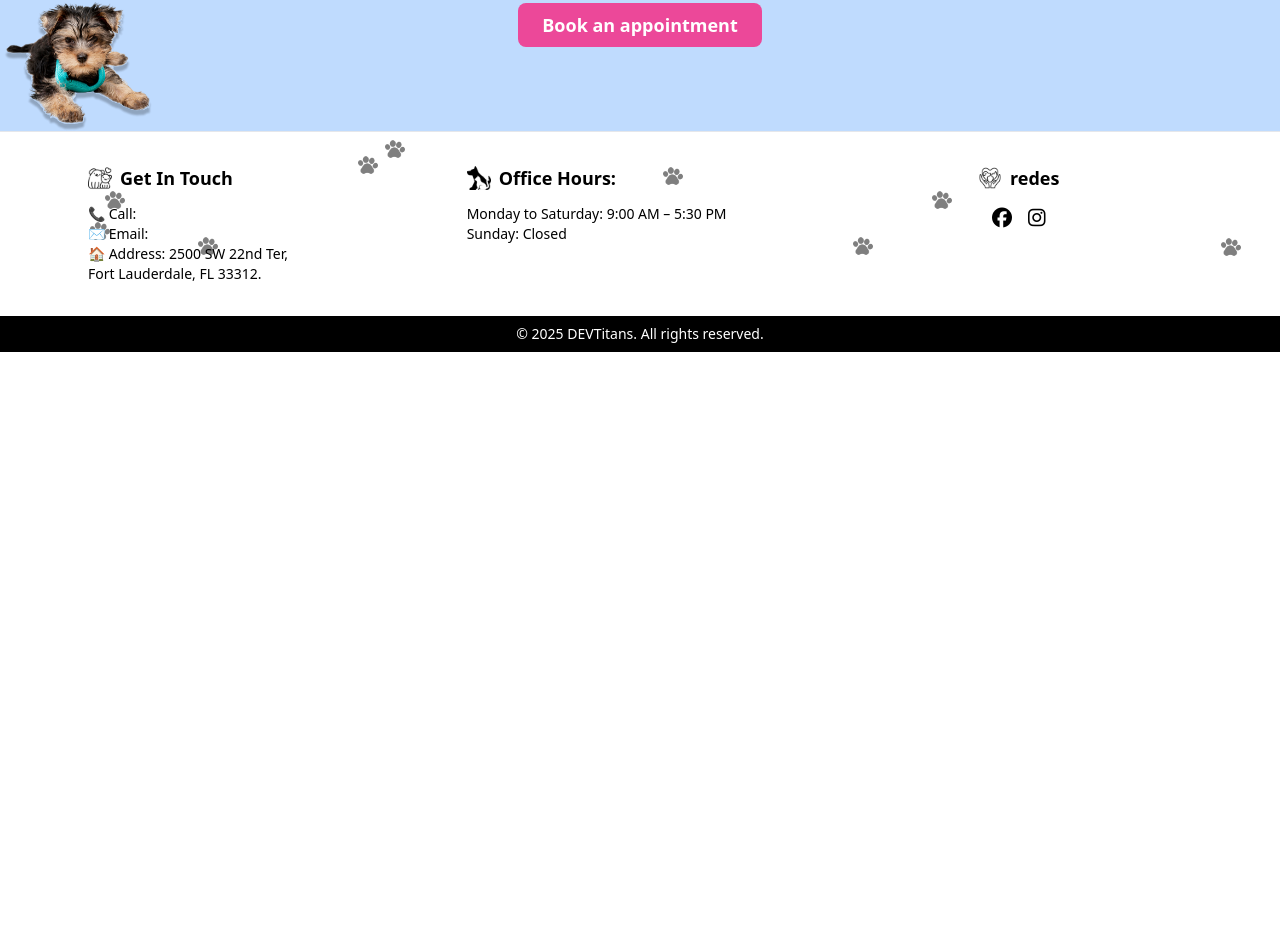
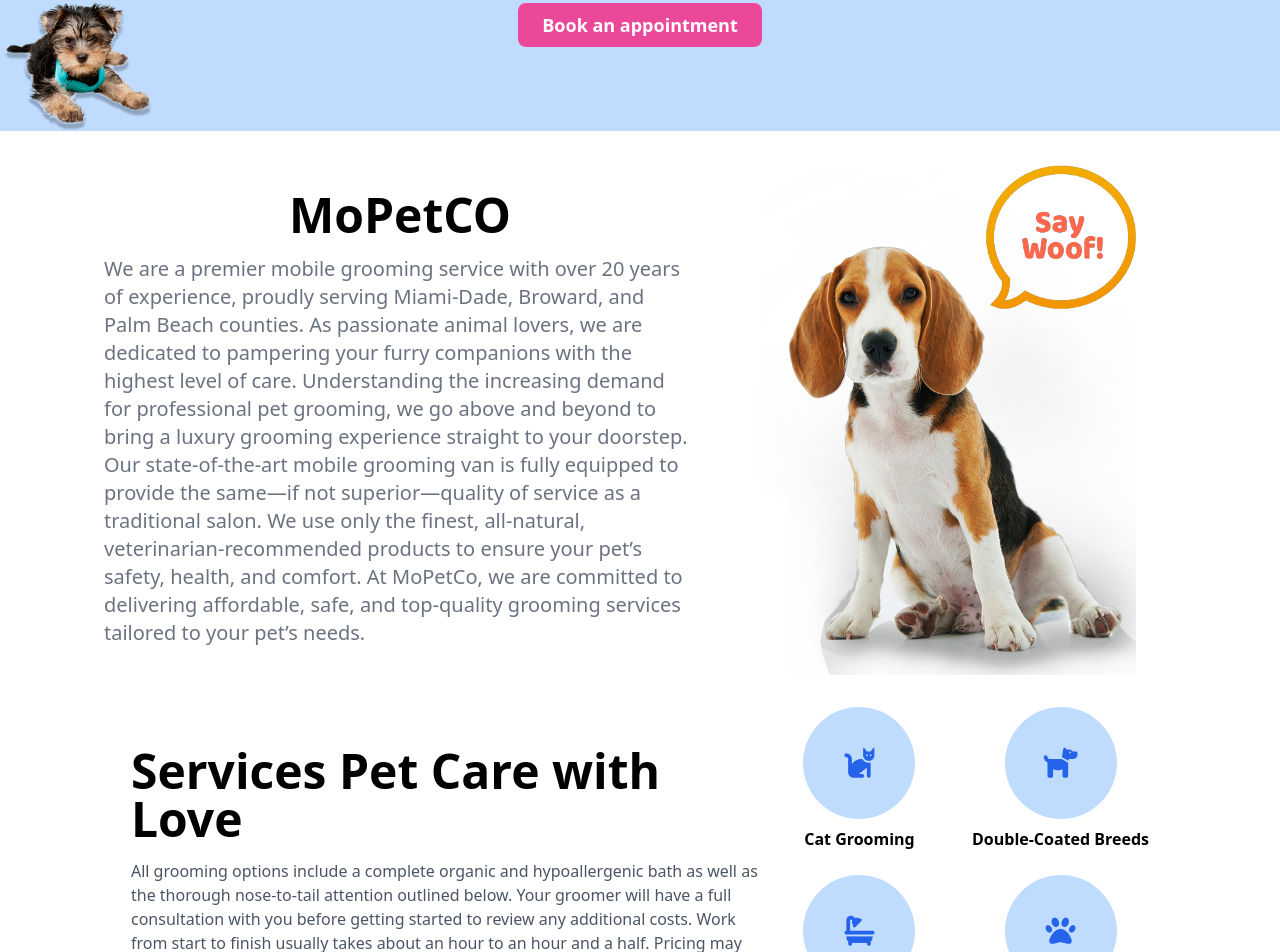
Before and after one commit to DETDevs/MoPetCo.App, a React (Vite) app: page / in a window 1280 px wide. Shown: the part 293-1245 px from the top of the page. Before the commit the page ends 800 px from the top, so only its background shows below. Built offline with nearby package versions, Linux system fonts and the light colour scheme.

Commit message:
t-devp: add seccion de about y services

```diff
--- a/src/App.tsx
+++ b/src/App.tsx
@@ -1,5 +1,5 @@
-import { Footer } from "./components/Footer";
-import { Header } from "./components/Header";
+import { Footer } from "./components/ui/Footer";
+import { Header } from "./components/ui/Header";
 import { HomePage } from "./pages/HomePage";
 
 export const App = () => {
--- a/src/components/Footer.tsx
+++ b/src/components/ui/Footer.tsx
@@ -1,5 +1,5 @@
 import { useEffect, useState } from "react";
-import { PawPrint } from "../types/paw";
+import { PawPrint } from "../../types/paw";
 
 export const Footer = () => {
   const [paws, setPaws] = useState<PawPrint[]>([]);
--- a/src/components/Header.tsx
+++ b/src/components/ui/Header.tsx
@@ -1,5 +1,5 @@
 import { useEffect, useState } from "react";
-import { PawPrint } from "../types/paw";
+import { PawPrint } from "../../types/paw";
 
 export const Header = () => {
   const [menuOpen, setMenuOpen] = useState(false);
@@ -44,7 +44,7 @@ export const Header = () => {
         {/* Desktop Nav */}
         <nav className="hidden md:flex space-x-6 items-center z-10">
           <a href="#" className="text-gray-700 hover:text-blue-600 font-medium">Home</a>
-          <a href="#" className="text-gray-700 hover:text-blue-600 font-medium">About</a>
+          <a href="#about" className="text-gray-700 hover:text-blue-600 font-medium">About</a>
           <a href="#" className="text-gray-700 hover:text-blue-600 font-medium">Services</a>
           <a href="#" className="text-gray-700 hover:text-blue-600 font-medium">Gallery</a>
           <a href="#" className="text-gray-700 hover:text-blue-600 font-medium">Contact</a>
--- /dev/null
+++ b/src/components/ui/Home/AboutSection.tsx
@@ -0,0 +1,33 @@
+export const AboutSection = () => {
+  return (
+    <div
+      id="about"
+      className="flex flex-col md:flex-row w-full h-auto items-center justify-center mt-12"
+    >
+      <div className="w-full md:w-1/2 flex justify-center items-center flex-col lg:w-[24rem] xl:w-[37rem]">
+        <h1 className="text-5xl font-bold mb-4">MoPetCO</h1>
+        <p className="text-xl text-gray-500 w-[22rem] md:w-[25rem] lg:w-full">
+          We are a premier mobile grooming service with over 20 years of
+          experience, proudly serving Miami-Dade, Broward, and Palm Beach
+          counties. As passionate animal lovers, we are dedicated to pampering
+          your furry companions with the highest level of care. Understanding
+          the increasing demand for professional pet grooming, we go above and
+          beyond to bring a luxury grooming experience straight to your
+          doorstep. Our state-of-the-art mobile grooming van is fully equipped
+          to provide the same—if not superior—quality of service as a
+          traditional salon. We use only the finest, all-natural,
+          veterinarian-recommended products to ensure your pet’s safety, health,
+          and comfort. At MoPetCo, we are committed to delivering affordable,
+          safe, and top-quality grooming services tailored to your pet’s needs.
+        </p>
+      </div>
+      <div className="flex justify-center items-center md:w-[20rem] lg:w-[30rem] lg:h-[30rem]">
+        <img
+          src="/assets/home_header-1.png"
+          alt=""
+          className="h-auto lg:h-[32rem] lg:w-[25rem]"
+        />
+      </div>
+    </div>
+  );
+};
--- /dev/null
+++ b/src/components/ui/Home/HomePageSection.tsx
@@ -0,0 +1,33 @@
+export const HomePageSection = () => {
+    return (
+      <div className="relative bg-blue-200 w-full min-h-[45vh] mt-16 px-4 flex items-center justify-center">
+        {/* Grid texto */}
+        <div className="text-center space-y-3 max-w-md mx-auto z-0">
+          <h1 className="z-0 text-3xl md:text-[2.5rem] lg:text-[3rem] font-extrabold text-black leading-8 md:leading-none">
+            Only the best <br className="block md:hidden" /> for your{" "}
+            <span className="text-black">friend</span>
+          </h1>
+          <p className="text-base md:text-lg lg:text-xl text-gray-700">
+            Servicing Miami Dade & Broward, FL
+          </p>
+          <button className="bg-pink-500 text-white rounded-lg px-6 py-2 font-semibold hover:bg-pink-600 lg:text-lg">
+            Book an appointment
+          </button>
+        </div>
+
+        {/* Imagen perrito esquina */}
+        <img
+          src="/assets/dogHomgePage.png"
+          alt="Cute Dog"
+          className="absolute -top-14 md:-top-16 right-0 w-32 md:w-40 h-auto z-0 animate-puppy-fadeder"
+        />
+
+        {/* Imagen perrito esquina */}
+        <img
+          src="/assets/dogHomgePage.png"
+          alt="Cute Dog"
+          className="absolute -bottom-0 left-0 w-32 md:w-40 h-auto z-0 animate-puppy-fadeizq"
+        />
+      </div>
+    );
+  };
--- /dev/null
+++ b/src/components/ui/Home/ServiceSection.tsx
@@ -0,0 +1,44 @@
+import { ServiceCircleCard } from "../ServiceCircleCard";
+
+export const ServiceSection = () => {
+  return (
+    <div className="flex flex-col md:flex-row justify-center w-full items-center my-12 ">
+        <div className="flex justify-center items-center flex-col w-1/2 lg:w-1/2 text-center lg:text-left space-y-4 mb-12 md:mb-0">
+          <h2 className="text-4xl md:text-5xl font-bold">Services Pet Care with Love</h2>
+          <p className="text-gray-600 w-[22rem] md:w-full">
+            All grooming options include a complete organic and hypoallergenic
+            bath as well as the thorough nose-to-tail attention outlined below.
+            Your groomer will have a full consultation with you before getting
+            started to review any additional costs. Work from start to finish
+            usually takes about an hour to an hour and a half. Pricing may vary
+            due to size, the condition of the coat, matting, knots and length of
+            hair.
+          </p>
+        </div>
+
+        <div className="grid grid-cols-2 gap-6  justify-items-center">
+         <ServiceCircleCard
+            label="Cat Grooming"
+            iconClass="fas fa-cat"
+            link="#cat-grooming"
+          />
+          <ServiceCircleCard
+            label="Double-Coated Breeds"
+            iconClass="fas fa-dog"
+            link="#double-coated"
+          />
+          <ServiceCircleCard
+            label="Dog Bath Services"
+            iconClass="fas fa-bath"
+            link="#dog-bath"
+          />
+          <ServiceCircleCard
+            label="Others"
+            iconClass="fas fa-paw"
+            link="/services"
+          />
+        </div>
+      </div>
+    // </div>
+  );
+};
--- /dev/null
+++ b/src/components/ui/ServiceCard.tsx
@@ -0,0 +1,12 @@
+interface ServiceCardProps {
+  label: string;
+}
+
+export const ServiceCard = ({ label }: ServiceCardProps) => {
+  return (
+    <div className="bg-blue-200 w-32 h-36 rounded-xl flex flex-col items-center justify-center shadow-md">
+      <div className="w-16 h-16 bg-white rounded-full mb-2"></div>
+      <p className="text-sm font-bold text-center">{label}</p>
+    </div>
+  );
+};
--- /dev/null
+++ b/src/components/ui/ServiceCircleCard.tsx
@@ -0,0 +1,27 @@
+import { FC } from "react";
+
+interface ServiceCircleCardProps {
+  label: string;
+  iconClass: string; // Font Awesome class
+  link: string;
+}
+
+export const ServiceCircleCard: FC<ServiceCircleCardProps> = ({
+  label,
+  iconClass,
+  link,
+}) => {
+  return (
+    <a
+      href={link}
+      className="flex flex-col items-center space-y-2 hover:scale-105 transition-transform duration-300"
+    >
+      <div className="w-28 h-28 rounded-full bg-blue-200 flex items-center justify-center hover:bg-blue-300 transition-colors duration-300">
+        <i
+          className={`${iconClass} text-3xl text-blue-600 hover:text-blue-800 transition-colors duration-300`}
+        ></i>
+      </div>
+      <p className="text-center font-semibold text-black">{label}</p>
+    </a>
+  );
+};
--- a/src/pages/HomePage.tsx
+++ b/src/pages/HomePage.tsx
@@ -1,33 +1,13 @@
+import { AboutSection } from "../components/ui/Home/AboutSection";
+import { HomePageSection } from "../components/ui/Home/HomePageSection";
+import { ServiceSection } from "../components/ui/Home/ServiceSection";
+
 export const HomePage = () => {
   return (
-    <div className="relative bg-blue-200 w-full min-h-[45vh] mt-16 px-4 flex items-center justify-center">
-      {/* Grid texto */}
-      <div className="text-center space-y-3 max-w-md mx-auto z-0">
-        <h1 className="z-0 text-3xl md:text-[2.5rem] lg:text-[3rem] font-extrabold text-black leading-8 md:leading-none">
-          Only the best <br className="block md:hidden" /> for your{" "}
-          <span className="text-black">friend</span>
-        </h1>
-        <p className="text-base md:text-lg lg:text-xl text-gray-700">
-          Servicing Miami Dade & Broward, FL
-        </p>
-        <button className="bg-pink-500 text-white rounded-lg px-6 py-2 font-semibold hover:bg-pink-600 lg:text-lg">
-          Book an appointment
-        </button>
-      </div>
-
-      {/* Imagen perrito esquina */}
-      <img
-        src="/assets/dogHomgePage.png"
-        alt="Cute Dog"
-        className="absolute -top-14 md:-top-16 right-0 w-32 md:w-40 h-auto z-0 animate-puppy-fadeder"
-      />
-
-      {/* Imagen perrito esquina */}
-      <img
-        src="/assets/dogHomgePage.png"
-        alt="Cute Dog"
-        className="absolute -bottom-0 left-0 w-32 md:w-40 h-auto z-0 animate-puppy-fadeizq"
-      />
-    </div>
+    <>
+      <HomePageSection />
+      <AboutSection/>
+      <ServiceSection/>
+    </>
   );
 };
```
Also changed, not shown: public/assets/home_header-1.png, src/components/ui/GalleryItem.tsx (added), src/components/ui/Home/GallerySection.tsx (added), src/pages/About.tsx (added).
